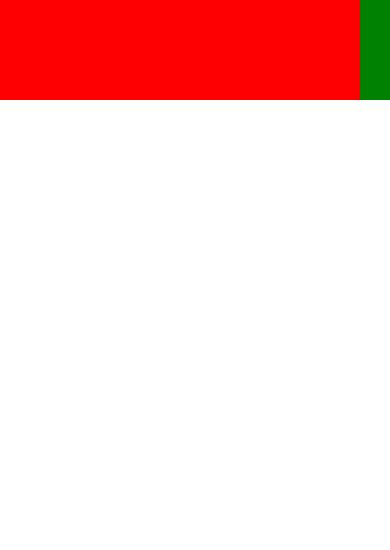
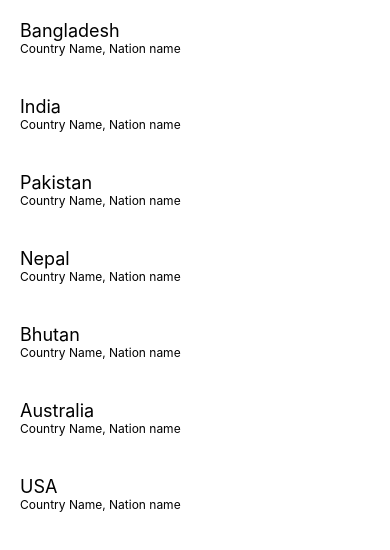
Before and after one commit to Rasujon3/untitled, a React Native app: screen / in a window 390 px wide. Shown: the top 550 px of the page. Built offline with nearby package versions, Linux system fonts and the light colour scheme.

Commit message:
33 Core Component FlatList
33 Core Component FlatList

```diff
--- a/App.js
+++ b/App.js
@@ -1,29 +1,32 @@
 import React, {Component} from 'react';
-import {Alert, Button, Image, ScrollView, View} from 'react-native';
+import {Alert, Button, FlatList, Image, ScrollView, Text, View} from 'react-native';
 import WebView from 'react-native-webview';
 
 class App extends Component {
 
-    alertMe=()=>{
-        Alert.alert("Sujon");
+    MyData=[
+        {title:"Bangladesh",subtitle:"Country Name, Nation name"},
+        {title:"India",subtitle:"Country Name, Nation name"},
+        {title:"Pakistan",subtitle:"Country Name, Nation name"},
+        {title:"Nepal",subtitle:"Country Name, Nation name"},
+        {title:"Bhutan",subtitle:"Country Name, Nation name"},
+        {title:"Australia",subtitle:"Country Name, Nation name"},
+        {title:"USA",subtitle:"Country Name, Nation name"},
+    ];
+
+    ChildView=({Childtitle,Childsubtitle})=>{
+        return(
+            <View style={{backgroundColor:'white',padding:10,margin:10}} >
+                <Text style={{color:'black',fontSize:18}}>{Childtitle}</Text>
+                <Text style={{color:'black',fontSize:12}}>{Childsubtitle}</Text>
+            </View>
+        )
     }
 
     render() {
         return (
-            <ScrollView horizontal={true}>
-                <View style={{backgroundColor: 'red', height:100,width:360}}/>
-                <View style={{backgroundColor: 'green', height:100,width:360}}/>
-                <View style={{backgroundColor: 'blue', height:100,width:360}}/>
-                <View style={{backgroundColor: 'teal', height:100,width:360}}/>
-                <View style={{backgroundColor: 'red', height:100,width:360}}/>
-                <View style={{backgroundColor: 'green', height:100,width:360}}/>
-                <View style={{backgroundColor: 'blue', height:100,width:360}}/>
-                <View style={{backgroundColor: 'teal', height:100,width:360}}/>
-                <View style={{backgroundColor: 'red', height:100,width:360}}/>
-                <View style={{backgroundColor: 'green', height:100,width:360}}/>
-                <View style={{backgroundColor: 'blue', height:100,width:360}}/>
-                <View style={{backgroundColor: 'teal', height:100,width:360}}/>
-            </ScrollView>
+            <FlatList data={this.MyData} renderItem={({item})=><this.ChildView Childtitle={item.title} Childsubtitle={item.subtitle} />}/>
+
         );
     }
 }
```
